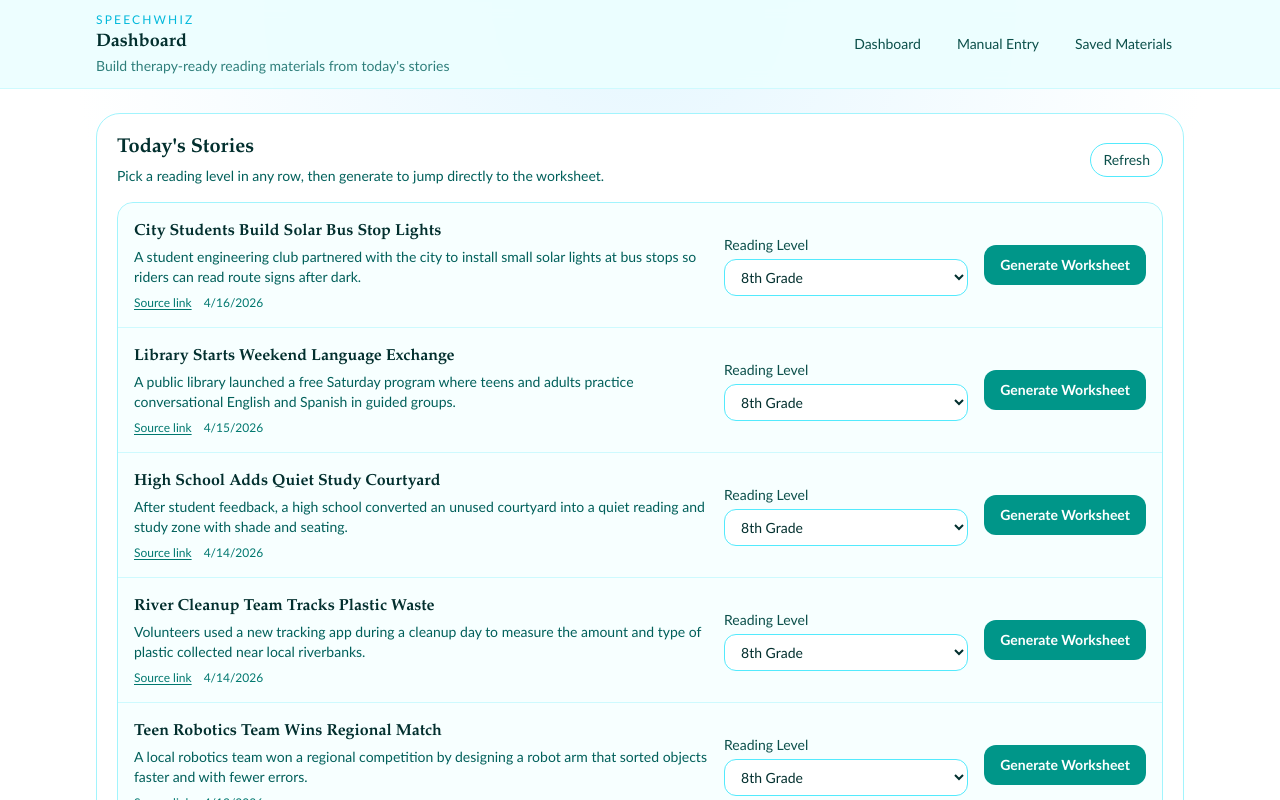
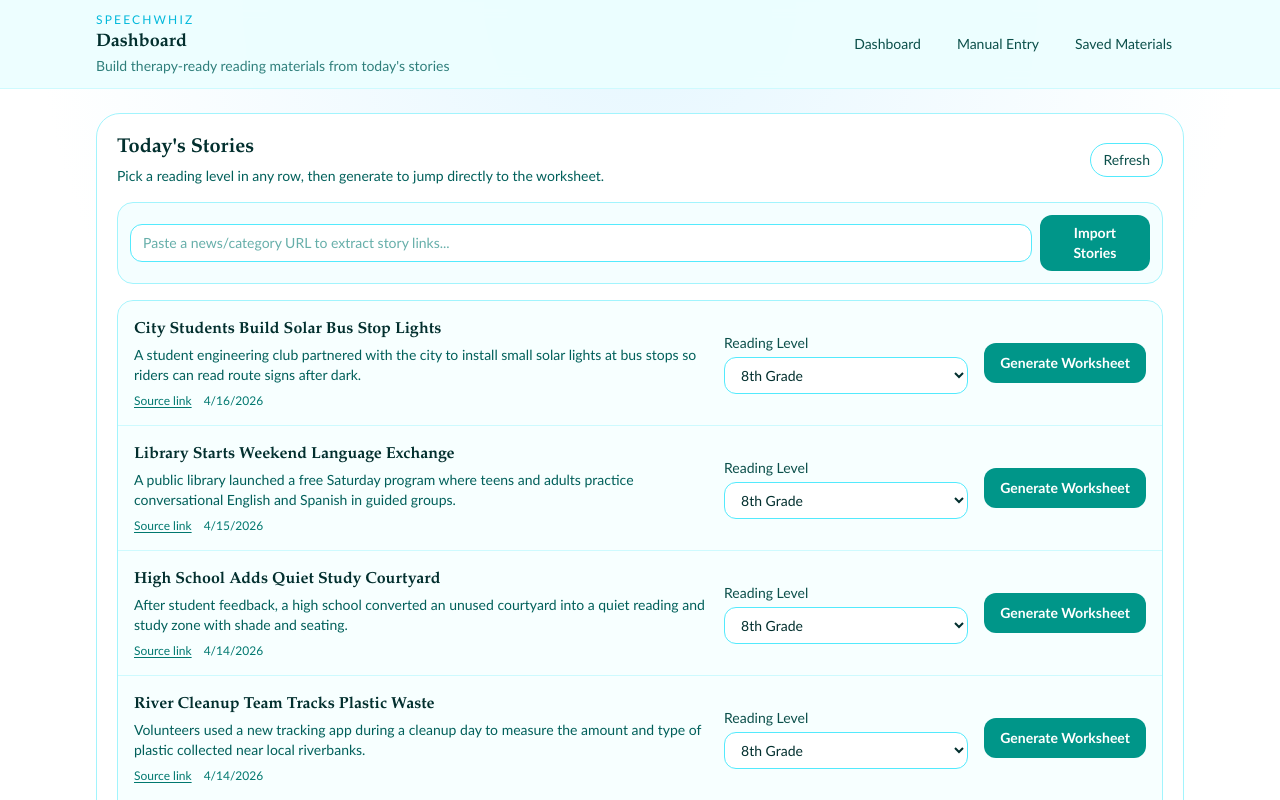
Before and after one commit to fencehopping/quizwhiz, a Next.js app: page / in a window 1280 px wide. Shown: the top 800 px of the page. Built offline with nearby package versions, Linux system fonts and the light colour scheme.

Commit message:
Add URL-based story import on dashboard

```diff
--- /dev/null
+++ b/app/api/source-stories/import-url/route.ts
@@ -0,0 +1,21 @@
+import { NextResponse } from "next/server";
+import { importStoriesFromUrl } from "@/lib/sourceStories";
+
+export async function POST(request: Request) {
+  try {
+    const body = (await request.json()) as { url?: string };
+    const insertedOrUpdated = await importStoriesFromUrl(body.url ?? "");
+
+    return NextResponse.json({ insertedOrUpdated });
+  } catch (error) {
+    return NextResponse.json(
+      {
+        error:
+          error instanceof Error
+            ? error.message
+            : "Could not import stories from that URL.",
+      },
+      { status: 400 },
+    );
+  }
+}
--- a/components/DashboardClient.tsx
+++ b/components/DashboardClient.tsx
@@ -29,8 +29,11 @@ export function DashboardClient({ initialStories }: DashboardClientProps) {
   const router = useRouter();
   const [stories, setStories] = useState(initialStories);
   const [loadingStoryId, setLoadingStoryId] = useState<string | null>(null);
+  const [urlImporting, setUrlImporting] = useState(false);
   const [refreshing, setRefreshing] = useState(false);
+  const [sourceUrlInput, setSourceUrlInput] = useState("");
   const [error, setError] = useState<string | null>(null);
+  const [notice, setNotice] = useState<string | null>(null);
   const [readingLevelsByStory, setReadingLevelsByStory] = useState<Record<string, ReadingLevel>>(
     Object.fromEntries(initialStories.map((story) => [story.id, READING_LEVELS.EIGHTH_GRADE])),
   );
@@ -38,6 +41,7 @@ export function DashboardClient({ initialStories }: DashboardClientProps) {
   async function refreshStories() {
     setRefreshing(true);
     setError(null);
+    setNotice(null);
 
     try {
       await fetch("/api/source-stories/ingest", { method: "POST" });
@@ -64,9 +68,61 @@ export function DashboardClient({ initialStories }: DashboardClientProps) {
     }
   }
 
+  async function importStoriesFromUrl() {
+    const trimmedUrl = sourceUrlInput.trim();
+    if (!trimmedUrl) {
+      setError("Paste a URL to import stories.");
+      return;
+    }
+
+    setUrlImporting(true);
+    setError(null);
+    setNotice(null);
+
+    try {
+      const importResponse = await fetch("/api/source-stories/import-url", {
+        method: "POST",
+        headers: { "Content-Type": "application/json" },
+        body: JSON.stringify({ url: trimmedUrl }),
+      });
+
+      const importPayload = (await importResponse.json()) as {
+        insertedOrUpdated?: number;
+        error?: string;
+      };
+
+      if (!importResponse.ok) {
+        throw new Error(importPayload.error ?? "Could not import stories from URL.");
+      }
+
+      const response = await fetch("/api/source-stories");
+      const payload = await response.json();
+      if (!response.ok) {
+        throw new Error(payload.error ?? "Stories imported but list refresh failed.");
+      }
+
+      setStories(payload.stories);
+      setReadingLevelsByStory((current) => {
+        const next = { ...current };
+        for (const story of payload.stories as SourceStory[]) {
+          if (!next[story.id]) {
+            next[story.id] = READING_LEVELS.EIGHTH_GRADE;
+          }
+        }
+        return next;
+      });
+      setNotice(`Imported ${importPayload.insertedOrUpdated ?? 0} story candidates.`);
+    } catch (requestError) {
+      setError(requestError instanceof Error ? requestError.message : "Could not import stories.");
+    } finally {
+      setUrlImporting(false);
+    }
+  }
+
   async function generateAndOpenWorksheet(storyId: string) {
     setLoadingStoryId(storyId);
     setError(null);
+    setNotice(null);
 
     try {
       const readingLevel = readingLevelsByStory[storyId] ?? READING_LEVELS.EIGHTH_GRADE;
@@ -138,7 +194,26 @@ export function DashboardClient({ initialStories }: DashboardClientProps) {
           </button>
         </div>
 
+        <div className="mt-4 flex flex-col gap-2 rounded-2xl border border-cyan-200 bg-cyan-50/60 p-3 sm:flex-row sm:items-center">
+          <input
+            type="url"
+            value={sourceUrlInput}
+            onChange={(event) => setSourceUrlInput(event.target.value)}
+            placeholder="Paste a news/category URL to extract story links..."
+            className="w-full rounded-xl border border-cyan-300 bg-white px-3 py-2 text-sm text-teal-950 placeholder:text-teal-700/60"
+          />
+          <button
+            type="button"
+            onClick={importStoriesFromUrl}
+            disabled={urlImporting}
+            className="rounded-xl bg-teal-600 px-4 py-2 text-sm font-semibold text-white transition hover:bg-teal-700 disabled:cursor-not-allowed disabled:bg-cyan-300"
+          >
+            {urlImporting ? "Importing..." : "Import Stories"}
+          </button>
+        </div>
+
         {error ? <p className="mt-3 text-sm text-red-700">{error}</p> : null}
+        {notice ? <p className="mt-3 text-sm text-teal-700">{notice}</p> : null}
 
         <div className="mt-4 divide-y divide-cyan-100 overflow-hidden rounded-2xl border border-cyan-200">
           {stories.map((story) => {
--- a/lib/providers/index.ts
+++ b/lib/providers/index.ts
@@ -1,6 +1,7 @@
 import { ManualSourceProvider } from "@/lib/providers/manualProvider";
 import { MockSourceProvider } from "@/lib/providers/mockProvider";
 import { SourceProvider } from "@/lib/providers/types";
+import { UrlSourceProvider } from "@/lib/providers/urlProvider";
 
 export function getMockProvider(): SourceProvider {
   return new MockSourceProvider();
@@ -9,3 +10,7 @@ export function getMockProvider(): SourceProvider {
 export function getManualProvider(title: string, summary: string): SourceProvider {
   return new ManualSourceProvider(title, summary);
 }
+
+export function getUrlProvider(url: string): SourceProvider {
+  return new UrlSourceProvider(url);
+}
--- /dev/null
+++ b/lib/providers/urlProvider.ts
@@ -0,0 +1,174 @@
+import { IngestedSourceStory, SourceProvider } from "@/lib/providers/types";
+
+function decodeHtmlEntities(input: string): string {
+  return input
+    .replace(/&amp;/g, "&")
+    .replace(/&quot;/g, '"')
+    .replace(/&#39;/g, "'")
+    .replace(/&nbsp;/g, " ")
+    .replace(/&lt;/g, "<")
+    .replace(/&gt;/g, ">")
+    .replace(/&#(\d+);/g, (_, num) => String.fromCharCode(Number(num)));
+}
+
+function stripTags(input: string): string {
+  return decodeHtmlEntities(input.replace(/<[^>]*>/g, " ").replace(/\s+/g, " ").trim());
+}
+
+function getMetaContent(html: string, name: string): string | null {
+  const match = html.match(
+    new RegExp(`<meta[^>]+(?:name|property)=["']${name}["'][^>]+content=["']([^"']+)["'][^>]*>`, "i"),
+  );
+  return match ? stripTags(match[1]) : null;
+}
+
+function uniqueByUrl(stories: IngestedSourceStory[]): IngestedSourceStory[] {
+  const seen = new Set<string>();
+  return stories.filter((story) => {
+    if (seen.has(story.sourceUrl)) {
+      return false;
+    }
+    seen.add(story.sourceUrl);
+    return true;
+  });
+}
+
+function parseArticleBlocks(html: string, baseUrl: URL): IngestedSourceStory[] {
+  const articleMatches = html.match(/<article[\s\S]*?<\/article>/gi) ?? [];
+  const stories: IngestedSourceStory[] = [];
+
+  for (const block of articleMatches.slice(0, 20)) {
+    const headingMatch = block.match(/<h[1-3][^>]*>([\s\S]*?)<\/h[1-3]>/i);
+    const paragraphMatch = block.match(/<p[^>]*>([\s\S]*?)<\/p>/i);
+    const hrefMatch = block.match(/<a[^>]+href=["']([^"']+)["'][^>]*>/i);
+
+    const sourceTitle = headingMatch ? stripTags(headingMatch[1]) : "";
+    const sourceSummary = paragraphMatch ? stripTags(paragraphMatch[1]) : "";
+
+    if (sourceTitle.length < 18 || sourceSummary.length < 40) {
+      continue;
+    }
+
+    let sourceUrl = baseUrl.toString();
+    if (hrefMatch) {
+      try {
+        sourceUrl = new URL(hrefMatch[1], baseUrl).toString();
+      } catch {
+        sourceUrl = baseUrl.toString();
+      }
+    }
+
+    stories.push({
+      sourceTitle,
+      sourceSummary,
+      sourceUrl,
+      sourcePublishedAt: new Date(),
+    });
+  }
+
+  return stories;
+}
+
+function parseAnchorStories(html: string, baseUrl: URL): IngestedSourceStory[] {
+  const anchorRegex = /<a[^>]+href=["']([^"']+)["'][^>]*>([\s\S]*?)<\/a>/gi;
+  const stories: IngestedSourceStory[] = [];
+
+  for (const match of html.matchAll(anchorRegex)) {
+    const href = match[1];
+    const anchorText = stripTags(match[2] ?? "");
+
+    if (anchorText.length < 24 || anchorText.length > 140) {
+      continue;
+    }
+
+    let parsedUrl: URL;
+    try {
+      parsedUrl = new URL(href, baseUrl);
+    } catch {
+      continue;
+    }
+
+    if (!["http:", "https:"].includes(parsedUrl.protocol)) {
+      continue;
+    }
+
+    const likelyStoryPath = /news|article|story|world|politics|business|science|health|sports|education/i.test(
+      parsedUrl.pathname,
+    );
+
+    if (!likelyStoryPath && parsedUrl.hostname !== baseUrl.hostname) {
+      continue;
+    }
+
+    stories.push({
+      sourceTitle: anchorText,
+      sourceSummary: `Story candidate discovered from ${baseUrl.hostname}. Open source to confirm details.`,
+      sourceUrl: parsedUrl.toString(),
+      sourcePublishedAt: new Date(),
+    });
+  }
+
+  return stories.slice(0, 30);
+}
+
+function parseSingleArticle(html: string, pageUrl: URL): IngestedSourceStory[] {
+  const titleMatch = html.match(/<h1[^>]*>([\s\S]*?)<\/h1>/i) ?? html.match(/<title[^>]*>([\s\S]*?)<\/title>/i);
+  const summaryMatch = html.match(/<p[^>]*>([\s\S]*?)<\/p>/i);
+
+  const sourceTitle = titleMatch ? stripTags(titleMatch[1]) : "";
+  const sourceSummary = summaryMatch ? stripTags(summaryMatch[1]) : getMetaContent(html, "description") ?? "";
+
+  if (!sourceTitle || sourceSummary.length < 40) {
+    return [];
+  }
+
+  return [
+    {
+      sourceTitle,
+      sourceSummary,
+      sourceUrl: pageUrl.toString(),
+      sourcePublishedAt: new Date(),
+    },
+  ];
+}
+
+export class UrlSourceProvider implements SourceProvider {
+  providerName = "url";
+
+  constructor(private readonly pageUrl: string) {}
+
+  async fetchStories(): Promise<IngestedSourceStory[]> {
+    const url = new URL(this.pageUrl);
+    const response = await fetch(url, {
+      headers: {
+        "user-agent": "SpeechWhizBot/1.0 (+https://quizwhiz.vercel.app)",
+        accept: "text/html,application/xhtml+xml",
+      },
+      redirect: "follow",
+      cache: "no-store",
+    });
+
+    if (!response.ok) {
+      throw new Error(`Failed to fetch URL (${response.status}).`);
+    }
+
+    const contentType = response.headers.get("content-type") ?? "";
+    if (!contentType.toLowerCase().includes("text/html")) {
+      throw new Error("URL did not return an HTML page.");
+    }
+
+    const html = await response.text();
+    const articleStories = parseArticleBlocks(html, url);
+    if (articleStories.length > 0) {
+      return uniqueByUrl(articleStories);
+    }
+
+    const anchorStories = parseAnchorStories(html, url);
+    if (anchorStories.length > 0) {
+      return uniqueByUrl(anchorStories);
+    }
+
+    const singleArticle = parseSingleArticle(html, url);
+    return uniqueByUrl(singleArticle);
+  }
+}
--- a/lib/sourceStories.ts
+++ b/lib/sourceStories.ts
@@ -1,5 +1,5 @@
 import { SourceStory } from "@/lib/types";
-import { getManualProvider, getMockProvider } from "@/lib/providers";
+import { getManualProvider, getMockProvider, getUrlProvider } from "@/lib/providers";
 import { IngestedSourceStory } from "@/lib/providers/types";
 import {
   createSourceStory,
@@ -58,3 +58,30 @@ export async function createManualSourceStory(input: {
 export async function listSourceStories() {
   return listSourceStoriesFromDb();
 }
+
+export async function importStoriesFromUrl(url: string): Promise<number> {
+  const trimmed = url.trim();
+  if (!trimmed) {
+    throw new Error("Please provide a URL.");
+  }
+
+  let parsedUrl: URL;
+  try {
+    parsedUrl = new URL(trimmed);
+  } catch {
+    throw new Error("Please provide a valid URL.");
+  }
+
+  if (!["http:", "https:"].includes(parsedUrl.protocol)) {
+    throw new Error("Only http/https URLs are supported.");
+  }
+
+  const provider = getUrlProvider(parsedUrl.toString());
+  const stories = await provider.fetchStories();
+
+  if (stories.length === 0) {
+    throw new Error("No story candidates were found on that page.");
+  }
+
+  return upsertSourceStories(normalizeStories(stories));
+}
```
